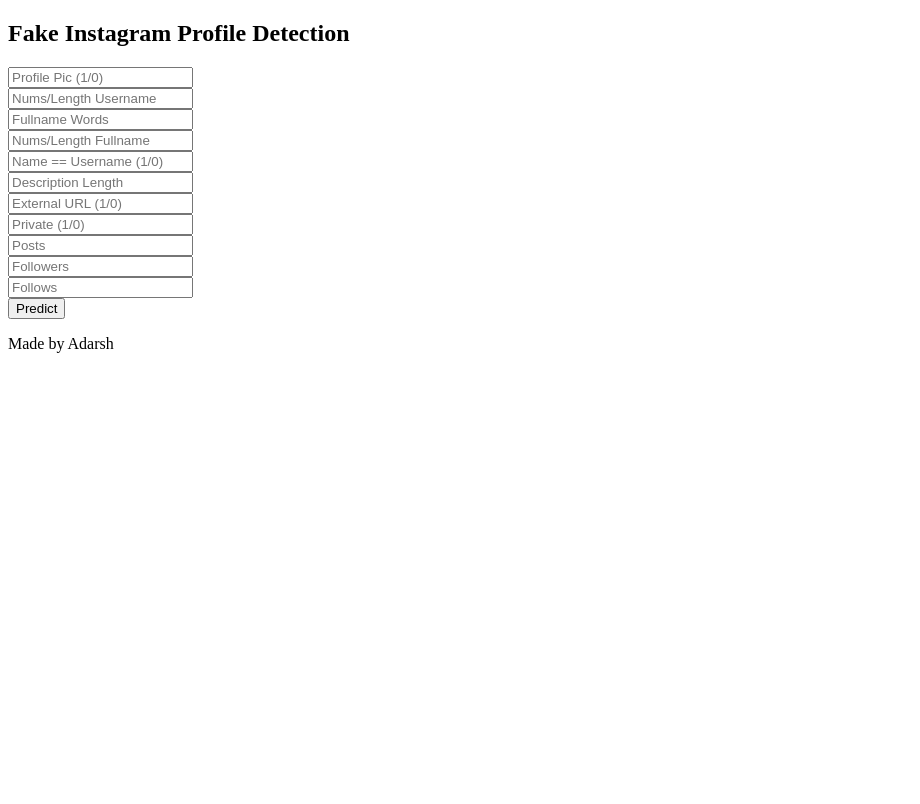
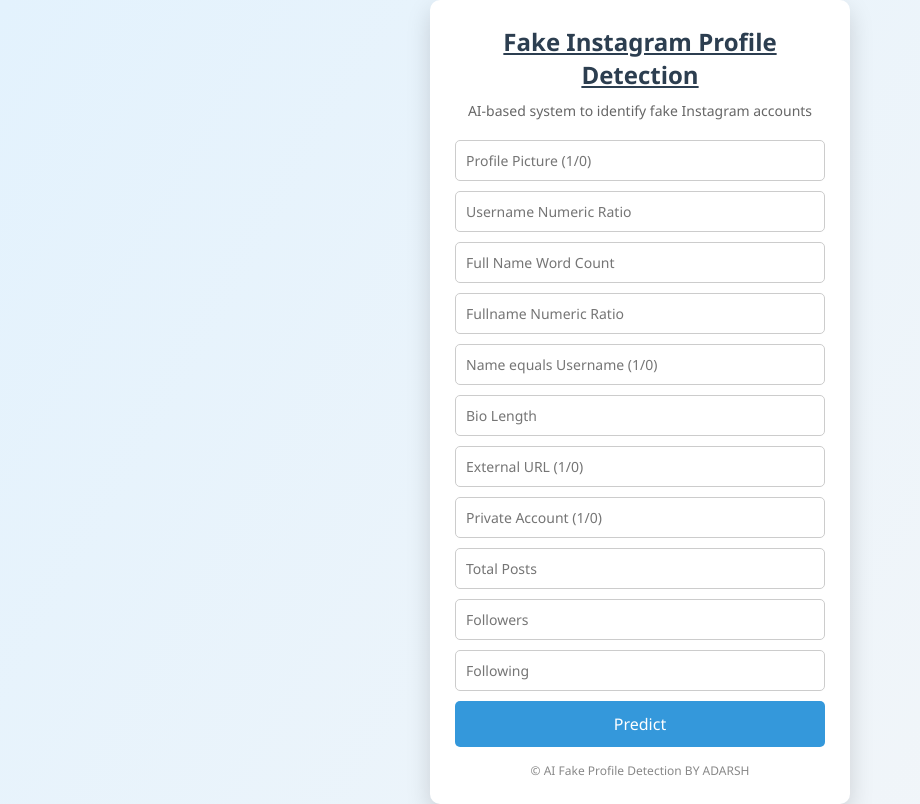
Before and after one commit to adarshGupta15/fake-instagram-profile-detection, a Flask app: page / in a window 1280 px wide. Shown: the whole page, without its empty margins (0-920 px from the left). Before the commit the page ends 353 px from the top, so only its background shows below. Run offline with Flask 3, Linux system fonts and the light colour scheme; parts of the project's set-up code (start-up, migrations or seed data) failed here and were passed over.

Commit message:
Updated HTML UI

```diff
--- /dev/null
+++ b/static/style.css
@@ -0,0 +1,85 @@
+* {
+    margin: 0;
+    padding: 0;
+    box-sizing: border-box;
+    font-family: "Segoe UI", Arial, sans-serif;
+}
+
+body {
+    background: linear-gradient(120deg, #e3f2fd, #f4f6f8);
+    min-height: 100vh;
+    display: flex;
+    justify-content: center;
+    align-items: center;
+    background-color: #2c3e50;
+}
+
+.container {
+    background: #ffffff;
+    width: 420px;
+    padding: 25px;
+    border-radius: 10px;
+    box-shadow: 0 10px 25px rgba(0,0,0,0.15);
+}
+
+h2 {
+    text-align: center;
+    margin-bottom: 10px;
+    color: #2c3e50;
+}
+
+p {
+    text-align: center;
+    font-size: 14px;
+    color: #666;
+    margin-bottom: 20px;
+}
+
+input {
+    width: 100%;
+    padding: 10px;
+    margin-bottom: 10px;
+    border: 1px solid #ccc;
+    border-radius: 5px;
+    font-size: 14px;
+}
+
+button {
+    width: 100%;
+    padding: 12px;
+    background: #3498db;
+    color: #fff;
+    border: none;
+    border-radius: 5px;
+    font-size: 16px;
+    cursor: pointer;
+}
+
+button:hover {
+    background: #2980b9;
+}
+
+.result {
+    margin-top: 15px;
+    padding: 10px;
+    text-align: center;
+    border-radius: 5px;
+    font-weight: bold;
+}
+
+.fake {
+    background: #ffebee;
+    color: #c62828;
+}
+
+.real {
+    background: #e8f5e9;
+    color: #2e7d32;
+}
+
+footer {
+    margin-top: 15px;
+    text-align: center;
+    font-size: 12px;
+    color: #888;
+}
--- a/templates/index.html
+++ b/templates/index.html
@@ -1,30 +1,43 @@
 <!DOCTYPE html>
 <html>
 <head>
+    <meta charset="UTF-8">
     <title>Fake Instagram Profile Detection</title>
+
+    <!-- CSS CONNECT -->
+    <link rel="stylesheet" href="{{ url_for('static', filename='style.css') }}">
 </head>
+
 <body>
-    <h2>Fake Instagram Profile Detection</h2>
+    <div class="container">
+        <h2><b><u>Fake Instagram Profile Detection</u></b></h2>
+        <p>AI-based system to identify fake Instagram accounts</p>
 
-    <form action="/predict" method="post">
-        <input type="number" step="any" name="profile_pic" placeholder="Profile Pic (1/0)" required><br>
-        <input type="number" step="any" name="username_ratio" placeholder="Nums/Length Username" required><br>
-        <input type="number" step="any" name="fullname_words" placeholder="Fullname Words" required><br>
-        <input type="number" step="any" name="fullname_ratio" placeholder="Nums/Length Fullname" required><br>
-        <input type="number" step="any" name="name_username" placeholder="Name == Username (1/0)" required><br>
-        <input type="number" step="any" name="bio_length" placeholder="Description Length" required><br>
-        <input type="number" step="any" name="external_url" placeholder="External URL (1/0)" required><br>
-        <input type="number" step="any" name="private" placeholder="Private (1/0)" required><br>
-        <input type="number" step="any" name="posts" placeholder="Posts" required><br>
-        <input type="number" step="any" name="followers" placeholder="Followers" required><br>
-        <input type="number" step="any" name="follows" placeholder="Follows" required><br>
+        <form action="/predict" method="post">
+            <input type="number" name="profile_pic" placeholder="Profile Picture (1/0)" required>
+            <input type="number" step="any" name="username_ratio" placeholder="Username Numeric Ratio" required>
+            <input type="number" name="fullname_words" placeholder="Full Name Word Count" required>
+            <input type="number" step="any" name="fullname_ratio" placeholder="Fullname Numeric Ratio" required>
+            <input type="number" name="name_username" placeholder="Name equals Username (1/0)" required>
+            <input type="number" name="bio_length" placeholder="Bio Length" required>
+            <input type="number" name="external_url" placeholder="External URL (1/0)" required>
+            <input type="number" name="private" placeholder="Private Account (1/0)" required>
+            <input type="number" name="posts" placeholder="Total Posts" required>
+            <input type="number" name="followers" placeholder="Followers" required>
+            <input type="number" name="follows" placeholder="Following" required>
 
-        <button type="submit">Predict</button>
-    </form>
-     <p>Made by Adarsh </p>
+            <button type="submit">Predict</button>
+        </form>
 
-    {% if prediction %}
-        <h3>Result: {{ prediction }}</h3>
-    {% endif %}
+        {% if prediction %}
+            <div class="result {{ 'fake' if prediction=='FAKE PROFILE' else 'real' }}">
+                Result: {{ prediction }}
+            </div>
+        {% endif %}
+
+        <footer>
+            © AI Fake Profile Detection BY ADARSH
+        </footer>
+    </div>
 </body>
 </html>
```
Also changed, not shown: static/script.js (added), templates/static/style.css (deleted).
